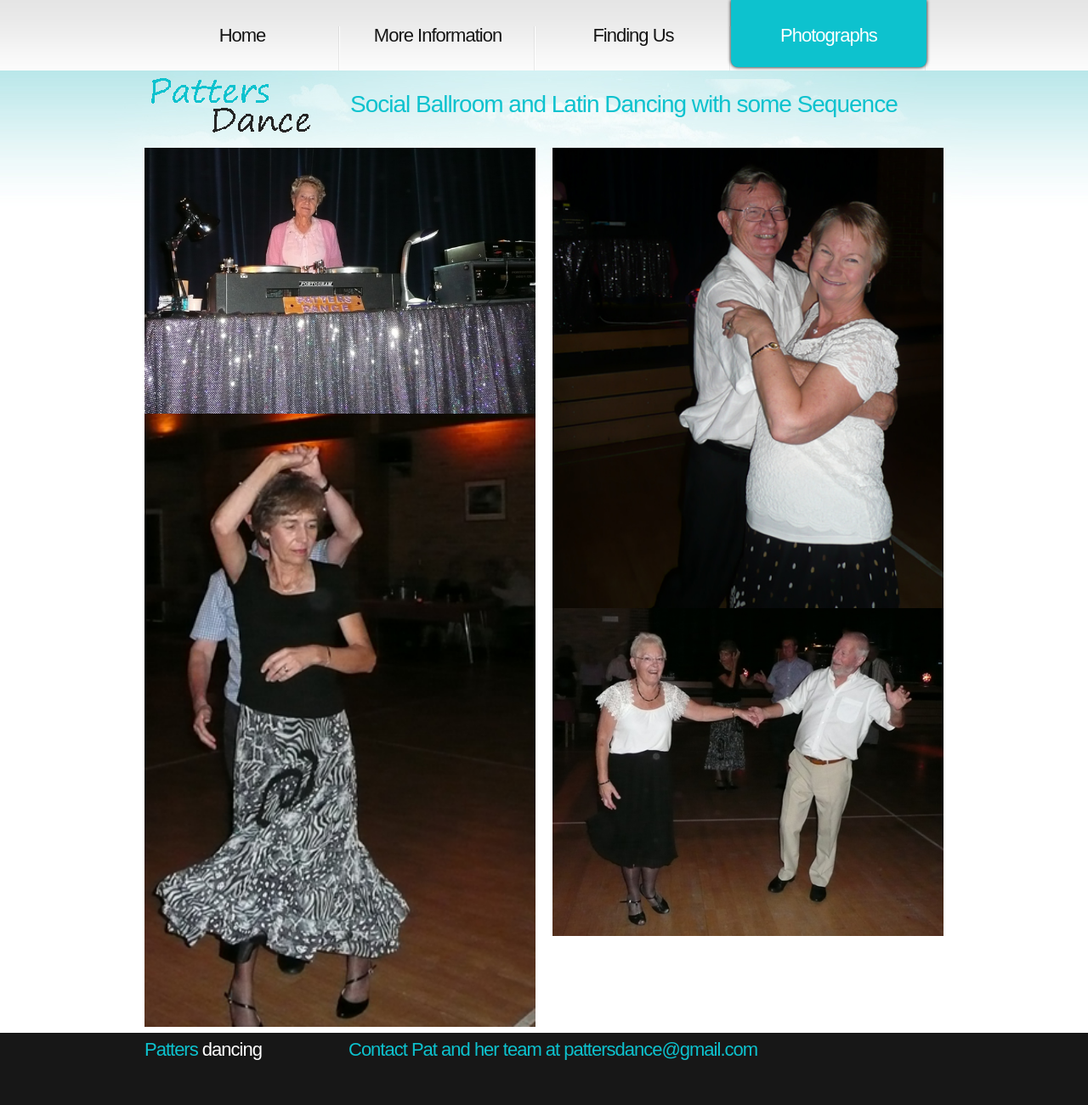
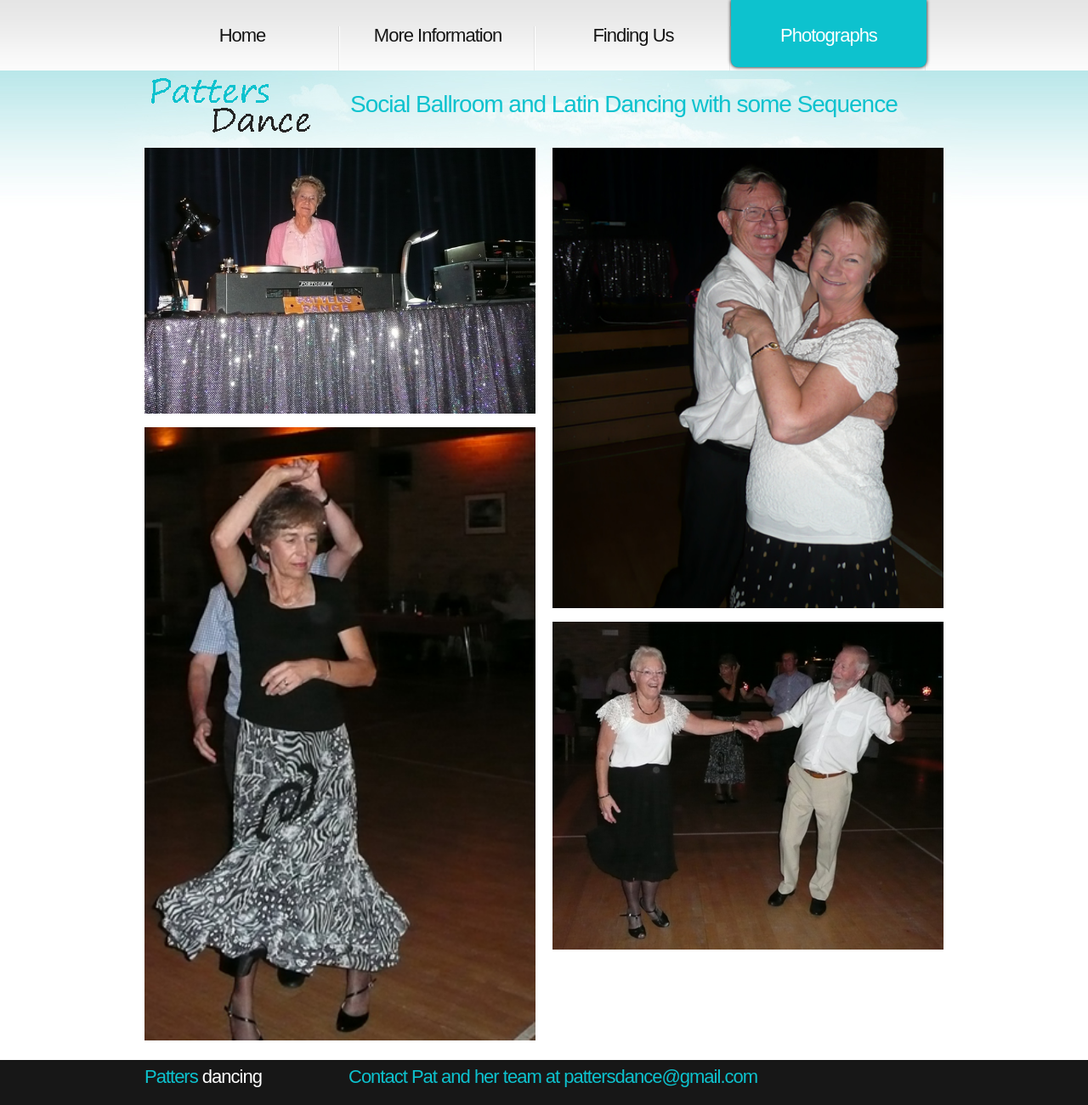
Before and after one commit to ramsayd/patters, a Jekyll site: the page built from 60_photographs.md, in a window 1280 px wide. Shown: the whole page at 85% size. Built offline with Jekyll 4.4.1, drawn with Linux system fonts in a browser that asks for light colours; before the commit the page ends 1269 px from its top, so only the background shows below that.

Commit message:
Update style.css

```diff
--- a/css/style.css
+++ b/css/style.css
@@ -312,6 +312,6 @@ a:hover,.menu li a,.list-1 li a,.list-2 li a,.link,.button,.logo,.footer-text a
 
 .padded-bottom
 {
-  padded-bottom: 1em
+  padding-bottom: 1em
 }
 }
```
